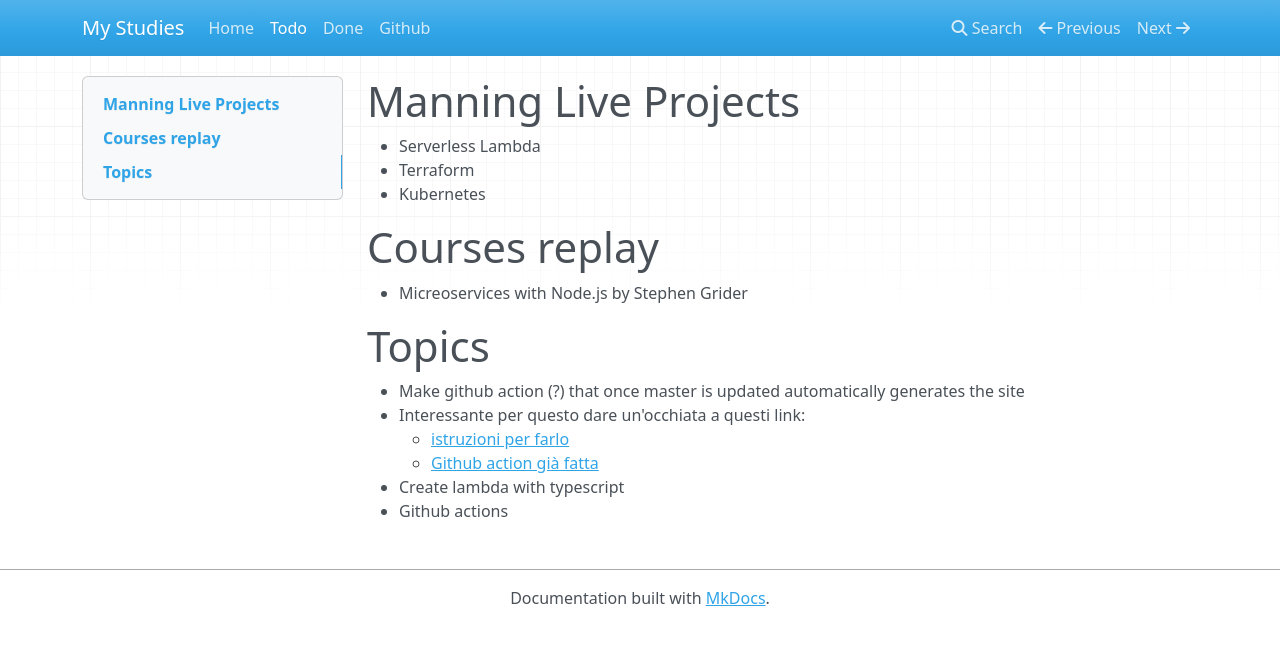
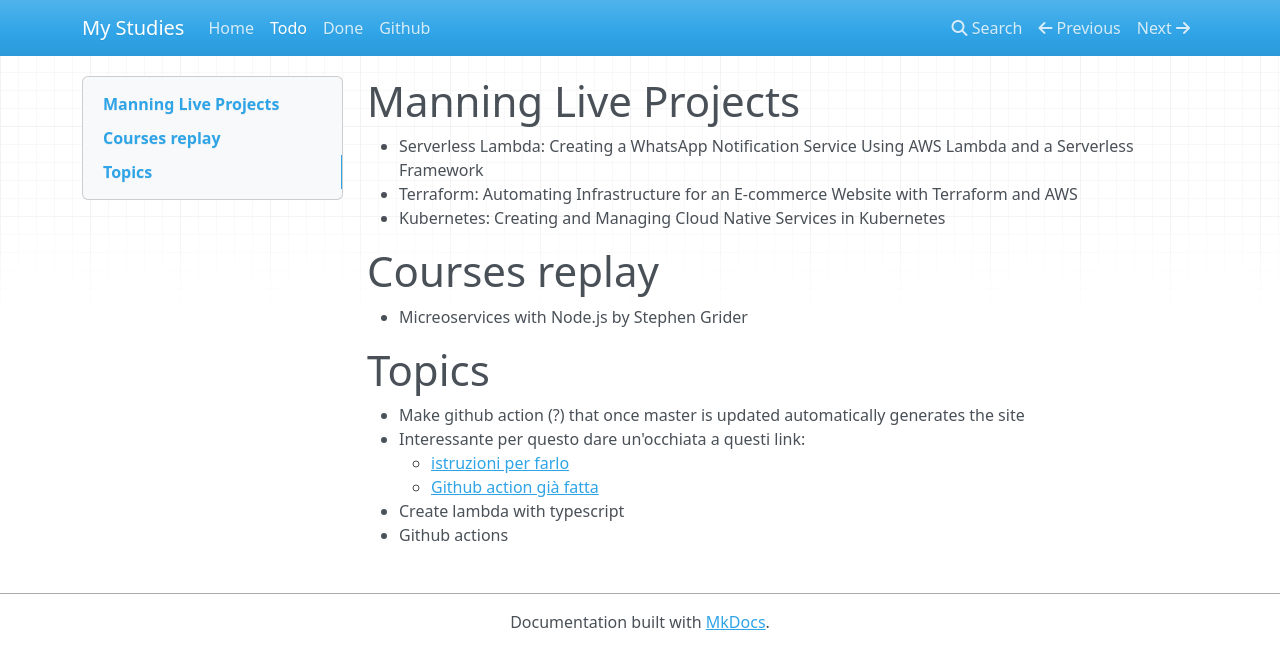
Before and after one commit to fabiux76/Study, an MkDocs documentation site: the page built from docs/todo.md, in a window 1280 px wide. Shown: the top 669 px of the page. Built offline with MkDocs 1.6.1, drawn with Linux system fonts in a browser that asks for light colours; nearby versions of some CDN libraries.

Commit message:
Extended liveproject names

```diff
--- a/docs/todo.md
+++ b/docs/todo.md
@@ -1,8 +1,8 @@
 # Manning Live Projects
 
-- Serverless Lambda
-- Terraform
-- Kubernetes
+- Serverless Lambda: Creating a WhatsApp Notification Service Using AWS Lambda and a Serverless Framework
+- Terraform: Automating Infrastructure for an E-commerce Website with Terraform and AWS
+- Kubernetes: Creating and Managing Cloud Native Services in Kubernetes
 
 # Courses replay
 
```
